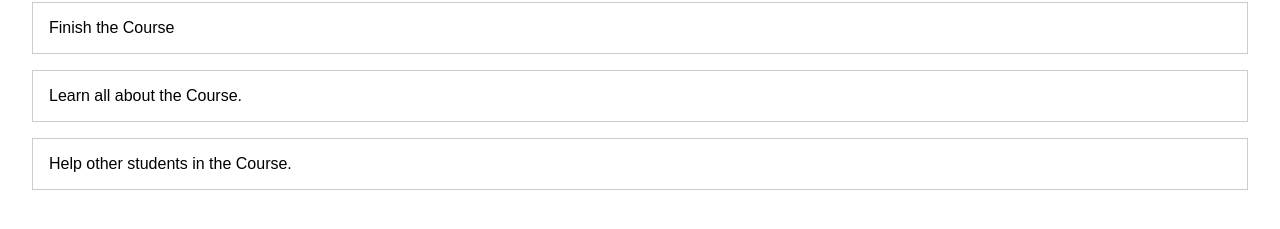
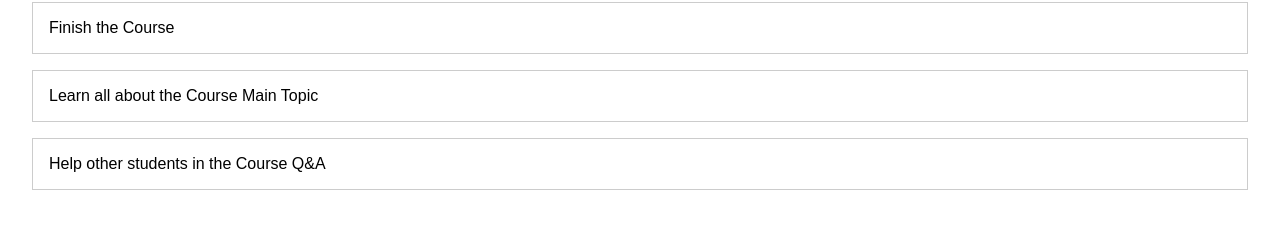
Before and after one commit to Devansh-Gupta-Official/react-practice, a React (Create React App) app: page / in a window 1280 px wide. Shown: the part 131-360 px from the top of the page. Built offline with nearby package versions, Linux system fonts and the light colour scheme.

Commit message:
two way binding

```diff
--- a/src/App.js
+++ b/src/App.js
@@ -1,25 +1,26 @@
-import React, { useState} from 'react';
+import React, { useState } from 'react';
+
 import GoalList from './components/GoalList/GoalList';
-import NewGoal from './components/NewGoal/NewGoal'
+import NewGoal from './components/NewGoal/NewGoal';
 import './App.css';
 
 const App = () => {
-  const [courseGoals,setCourseGoals] = useState([{id:'cg1',text:'Finish the Course'},{id:'cg2',text:'Learn all about the Course.'},{id:'cg3',text:'Help other students in the Course.'}
-]);
+  const [courseGoals, setCourseGoals] = useState([
+    { id: 'cg1', text: 'Finish the Course' },
+    { id: 'cg2', text: 'Learn all about the Course Main Topic' },
+    { id: 'cg3', text: 'Help other students in the Course Q&A' }
+  ]);
 
-  const addNewGoalHandler = (newGoal) => {
+  const addNewGoalHandler = newGoal => {
     // setCourseGoals(courseGoals.concat(newGoal));
-    setCourseGoals((prevCourseGoals) => {
-      return [prevCourseGoals.concat(newGoal)]
-    });
-
+    setCourseGoals(prevCourseGoals => prevCourseGoals.concat(newGoal));
   };
 
-  return(
-    <div className='course-goals'>
+  return (
+    <div className="course-goals">
       <h2>Course Goals</h2>
-      <NewGoal onAddGoal={addNewGoalHandler}/>
-      <GoalList goals={courseGoals}/>
+      <NewGoal onAddGoal={addNewGoalHandler} />
+      <GoalList goals={courseGoals} />
     </div>
   );
 };
--- a/src/components/NewGoal/NewGoal.js
+++ b/src/components/NewGoal/NewGoal.js
@@ -1,21 +1,33 @@
-import React from 'react';
-import './NewGoal.css'
+import React, { useState } from 'react';
+
+import './NewGoal.css';
 
 const NewGoal = props => {
+  const [enteredText, setEnteredText] = useState('');
+
   const addGoalHandler = event => {
     event.preventDefault();
+
     const newGoal = {
-            id:Math.random().toString(),
-            text:"My new goal!"
+      id: Math.random().toString(),
+      text: enteredText
     };
+
+    setEnteredText('');
 
     props.onAddGoal(newGoal);
   };
 
-    return <form className='new-goal' onSubmit={addGoalHandler}>
-        <input type='text'/>
+  const textChangeHandler = event => {
+    setEnteredText(event.target.value);
+  };
+
+  return (
+    <form className="new-goal" onSubmit={addGoalHandler}>
+      <input type="text" value={enteredText} onChange={textChangeHandler} />
       <button type="submit">Add Goal</button>
     </form>
+  );
 };
 
 export default NewGoal;
```
Lines whose indentation alone changed are shown as unchanged.
